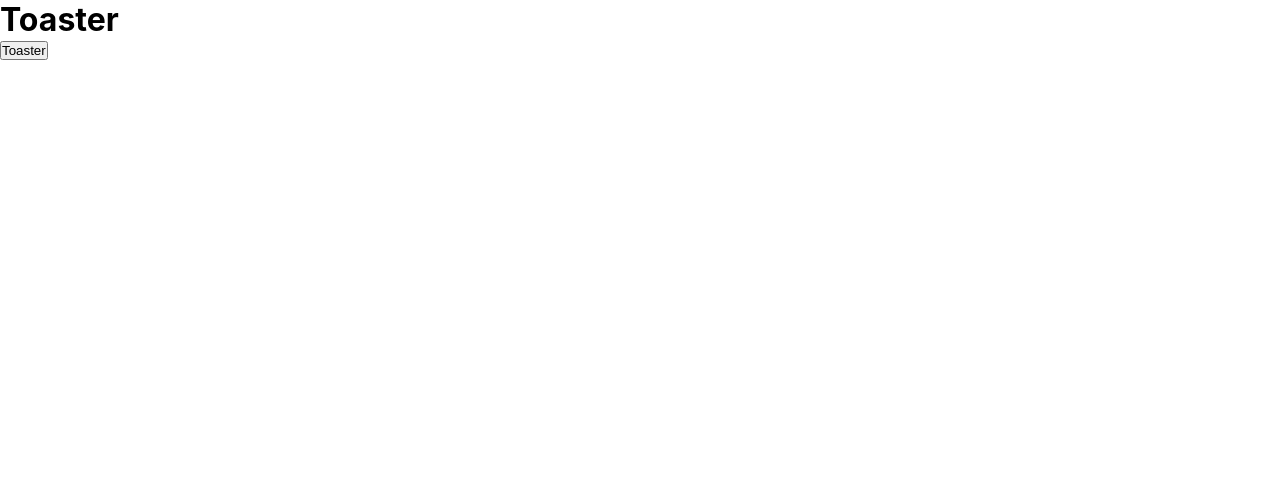
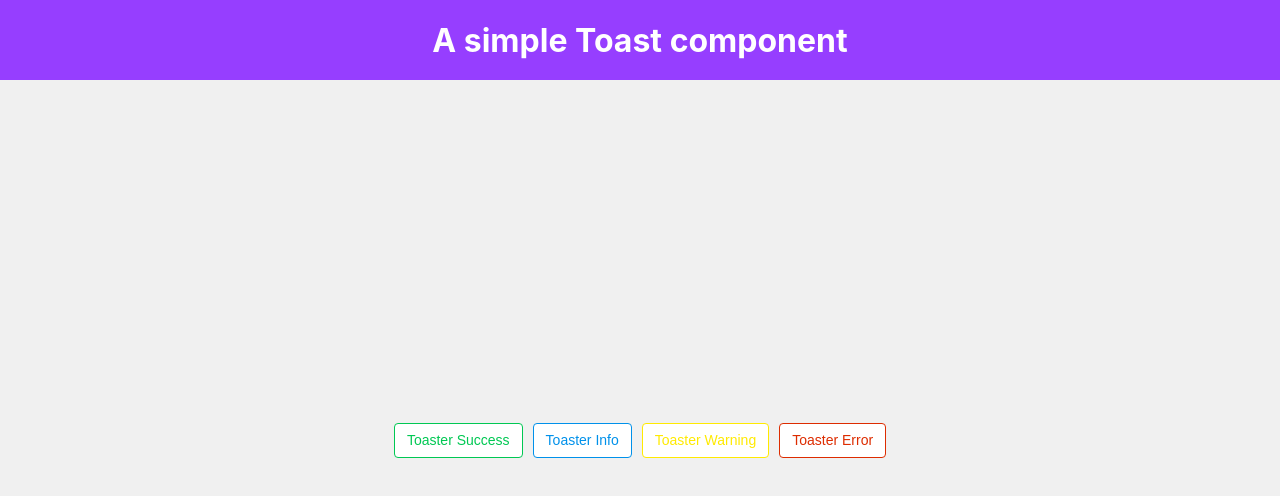
Before and after one commit to rafaelgcaldas/toaster, an Angular app: page / in a window 1280 px wide. Shown: the top 496 px of the page. Built offline with nearby package versions, Linux system fonts and the light colour scheme.

Commit message:
Css app component

```diff
--- a/src/app/app.component.css
+++ b/src/app/app.component.css
@@ -0,0 +1,97 @@
+.container {
+    background: #f0f0f0;
+}
+
+.container .header {
+    display: flex;
+    align-items: center;
+    justify-content: center;
+
+    height: 80px;
+    width: 100%;
+
+    background: #963eff;
+    color: #fff;
+}
+
+.container .body {
+    display: flex;
+    align-items: center;
+    justify-content: center;
+
+    height: calc(100vh - 80px);
+    width: 100%;
+}
+
+.container .body button {
+    display: inline-block;
+    margin-bottom: 0;
+    font-weight: 400;
+    text-align: center;
+    white-space: nowrap;
+    vertical-align: middle;
+    -ms-touch-action: manipulation;
+    touch-action: manipulation;
+    cursor: pointer;
+    background-image: none;
+    border: 1px solid transparent;
+    padding: 6px 12px;
+    font-size: 14px;
+    line-height: 21px;
+    border-radius: 4px;
+    -webkit-user-select: none;
+    -moz-user-select: none;
+    -ms-user-select: none;
+    user-select: none;
+    margin: 5px;
+    transition: .35s;
+    outline: none;
+}
+
+.container .body button.success {
+    background: #fff;
+    color: #00C853;
+    border: 1px solid #00C853;
+}
+
+.container .body button.success:hover {
+    background: #00C853;
+    color: #fff;
+    box-shadow: 0 10px 20px rgba(0,0,0,0.19);
+}
+
+.container .body button.info {
+    background: #fff;
+    color: #0091EA;
+    border: 1px solid #0091EA;
+}
+
+.container .body button.info:hover {
+    background: #0091EA;
+    color: #fff;
+    box-shadow: 0 10px 20px rgba(0,0,0,0.19);
+}
+
+.container .body button.warning {
+    background: #fff;
+    color: #FFEA00;
+    border: 1px solid #FFEA00;
+}
+
+.container .body button.warning:hover {
+    background: #FFEA00;
+    color: #fff;
+    box-shadow: 0 10px 20px rgba(0,0,0,0.19);
+}
+
+.container .body button.error {
+    background: #fff;
+    color: #DD2C00;
+    border: 1px solid #DD2C00;
+}
+
+.container .body button.error:hover {
+    background: #DD2C00;
+    color: #fff;
+    box-shadow: 0 10px 20px rgba(0,0,0,0.19);
+}
--- a/src/app/app.component.html
+++ b/src/app/app.component.html
@@ -1,3 +1,12 @@
 <app-toaster></app-toaster>
-<h1>Toaster</h1>
-<button (click)="startToaster()">Toaster</button>
+<div class="container">
+    <div class="header">
+        <h1>A simple Toast component</h1>
+    </div>
+    <div class="body">
+        <button class="success" (click)="toasterSuccess()">Toaster Success</button>
+        <button class="info" (click)="toasterInfo()">Toaster Info</button>
+        <button class="warning" (click)="toasterWarning()">Toaster Warning</button>
+        <button class="error" (click)="toasterError()">Toaster Error</button>
+    </div>
+</div>
--- a/src/app/app.component.ts
+++ b/src/app/app.component.ts
@@ -13,10 +13,19 @@ export class AppComponent {
     private toasterService: ToasterService
   ) {}
 
-  public startToaster() {
+  public toasterSuccess() {
     this.toasterService.pop({ type: "success", title: "Teste title", message: "Teste message" });
-    this.toasterService.pop({ type: "error", title: "Teste title", message: "Teste message" });
-    this.toasterService.pop({ type: "warning", title: "Teste title", message: "Teste message" });
+  }
+
+  public toasterInfo() {
     this.toasterService.pop({ type: "info", title: "Teste title", message: "Teste message" });
   }
+
+  public toasterWarning() {
+    this.toasterService.pop({ type: "warning", title: "Teste title", message: "Teste message" });
+  }
+
+  public toasterError() {
+    this.toasterService.pop({ type: "error", title: "Teste title", message: "Teste message" });
+  }
 }
```
